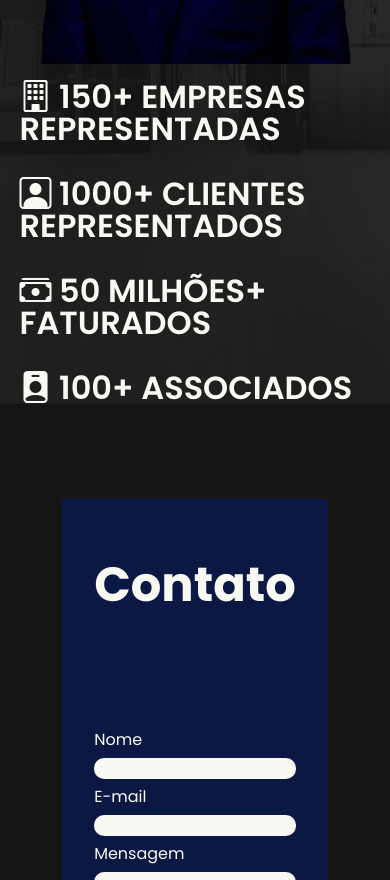
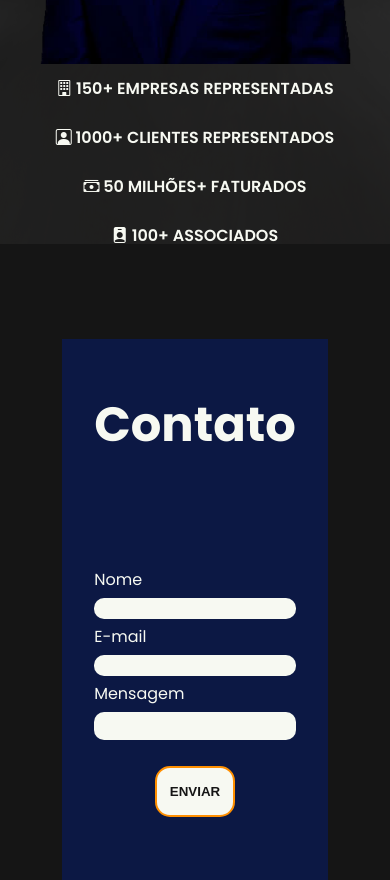
Before and after one commit to luizzlh/Harvey-Specter, a plain HTML site: page index.html in a window 390 px wide. Shown: the part 1621-2501 px from the top of the page. Drawn offline with nearby package versions, Linux system fonts and the light colour scheme.

Commit message:
atualização de números para mobile

```diff
--- a/assets/css/style.css
+++ b/assets/css/style.css
@@ -413,6 +413,14 @@ footer {
    .numeros-texto {
       width: 100%;
       margin-top: 1rem;
+      display: flex;
+      flex-direction: column;
+      justify-content: center;
+      align-items: center;
+   }
+
+   .numeros-texto i{
+      font-size: 1rem;
    }
 
    .contato{
```
